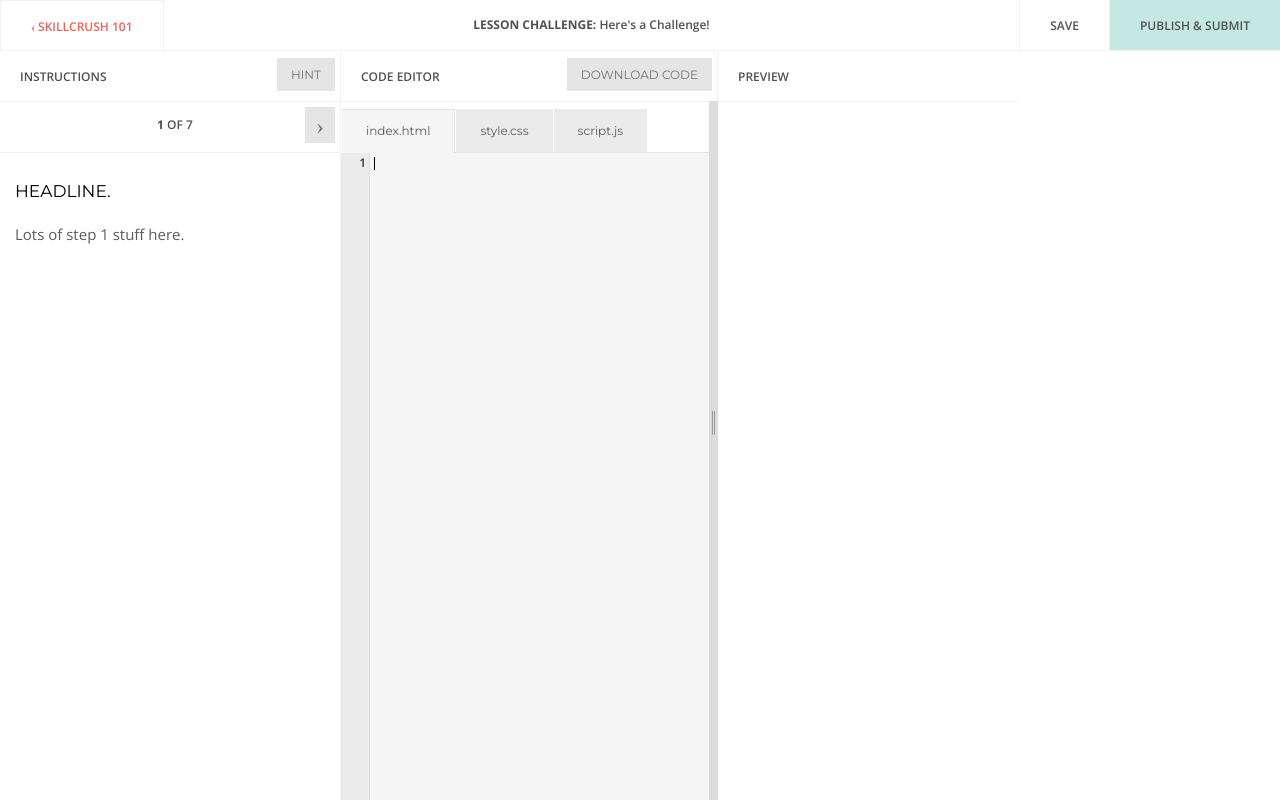
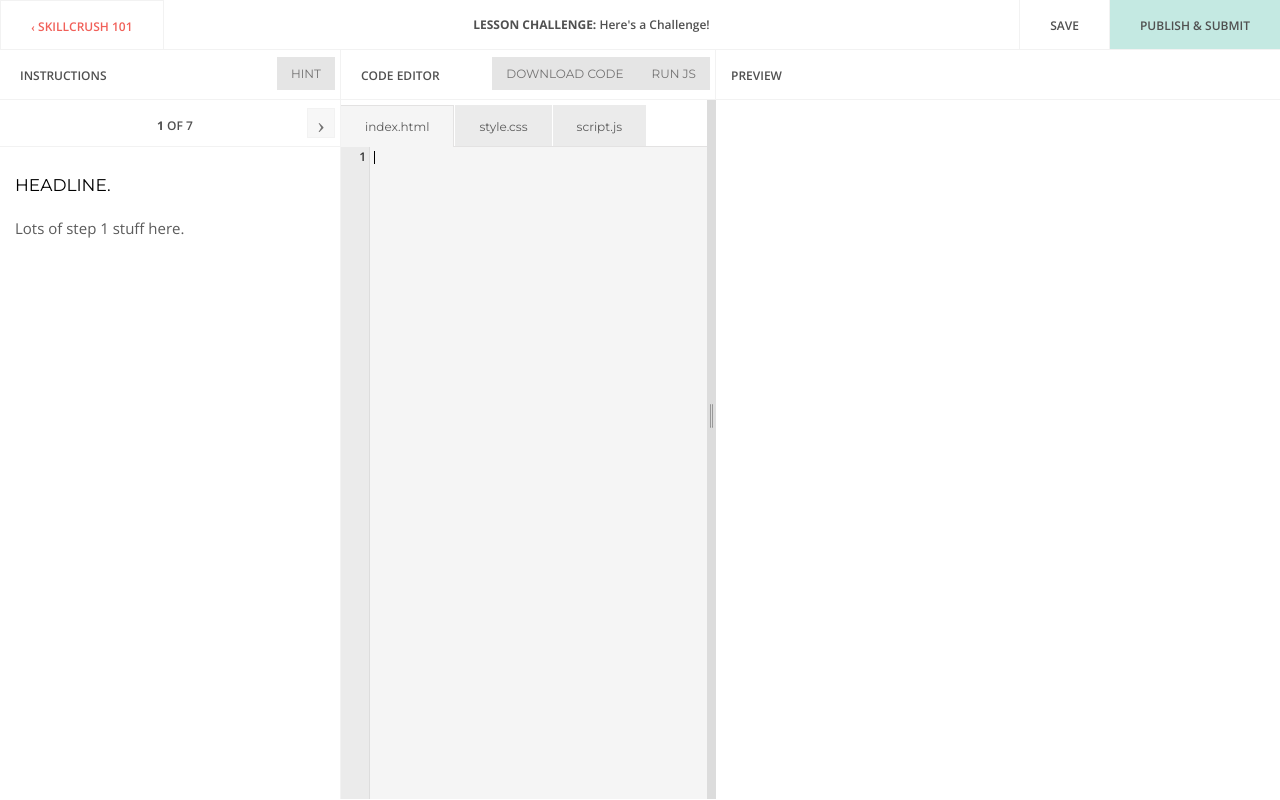
Before and after one commit to emlaser/skillcrush-editor, a plain HTML site: page index.html in a window 1280 px wide. Drawn offline with nearby package versions, Linux system fonts and the light colour scheme.

Commit message:
few fixes, like hide a scroll

```diff
--- a/css/style.css
+++ b/css/style.css
@@ -22,6 +22,9 @@ time, mark, audio, video {
 	font-size: 100%;
 	font: inherit;
 	vertical-align: baseline;
+	-webkit-box-sizing: border-box;
+	-moz-box-sizing: border-box;
+	box-sizing: border-box;
 }
 /* HTML5 display-role reset for older browsers */
 article, aside, details, figcaption, figure,
@@ -57,7 +60,6 @@ table {
 
 body, html {
 	height: 100%;
-	overflow-y: auto;
 }
 .top {
 	height: 50px;
@@ -125,7 +127,8 @@ body, html {
 }
 .project {
 	height: 100%;
-	overflow-y: auto;
+	padding-top: 51px;
+	margin-top: -51px;
 }
 .project .panel-header {
 	text-transform: uppercase;
@@ -133,10 +136,14 @@ body, html {
 	color: #505050;
 	padding: 5px;
 	border-bottom: 1px solid #f2f2f2;
-	height: 40px;
+	height: 50px;
+	position: relative;
+	z-index: 2;
+	white-space: nowrap;
 }
 .project .panel-header h4 {
 	padding: 15px;
+	display: inline-block;
 }
 .project .panel-header #hint {
 
@@ -157,6 +164,8 @@ body, html {
 	border: none;
 	padding: 9px 14px;
 	cursor: pointer;
+	position: relative;
+	z-index: 1;
 }
 .instructions {
 	width: 340px;
@@ -165,23 +174,28 @@ body, html {
 	height: 100%;
 }
 .instructions .content {
-	/*padding: 15px;*/
+	position: relative;
 }
 .instructions .steps-header {
-	height: 40px;
+	height: 47px;
 	border-bottom: 1px solid #f2f2f2;
 	overflow: hidden;
-	padding: 5px 5px 5px 15px;
+	padding: 8px 5px 8px 15px;
+	position: absolute;
+	top: 0;
+	left: 0;
+	right: 0;
 }
 .instructions .steps-header .button {
-	font: 400 24px/100% 'Open Sans';
-	background-color: #e5e5e5;
+	font: 400 24px/28px 'Open Sans';
+	background-color: #f7f7f7;
 	text-transform: uppercase;
 	color: #737272;
-	border: none;
-	padding: 6px 11px;
+	text-align: center;
 	cursor: pointer;
-
+	border: 1px solid #f2f2f2;
+	height: 30px;
+	width: 28px;
 }
 .instructions .steps-header #prev {
 	float: left;
@@ -205,6 +219,9 @@ body, html {
 }
 .instructions .step-content {
     padding: 30px 15px;
+    height: 100%;
+    padding-top: 77px;
+    overflow-y: auto;
 }
 .instructions .step-content h4 {
 	font-family:'montserrat';
@@ -231,33 +248,38 @@ body, html {
 .editor {
 	float: left;
 	width: 40%;
-	min-width: 22%;
+	/*min-width: 22%;*/
+	min-width: 340px;
 	max-width: 78%;
 	height: 100%;
-	/*background-color: blue;*/
 	border-left: 1px solid #f2f2f2;
 	border-right: 1px solid #f2f2f2;
 }
 .editor #tabs {
 	height: 100%;
-	padding-top: 4px;
+	margin-top: -50px;
+	padding-top: 50px !important;
 }
 .editor #tabs form {
 	height: 100%;
+	padding-top: 46px;
 }
 .editor #tabs ul {
-	height: 43px;
+	height: 42px;
+	position: absolute;
+	top: 55px;
+	left: 0;
+	right: 0;
+	z-index: 1;
 }
 .editor #tabs,
 .editor #tabs ul {
-	padding-left: 0;
+	padding: 0;
 }
 .editor #tabs ul li {
 	background: #ebebeb;
 	margin: 0 1px 0 0;
 	border-top: none;
-	/*border-right: 1px solid #ffffff;*/
-	/*border-left: 1px solid #ffffff;*/
 	height: 100%;
 	width: auto;
 	padding: 0;
@@ -266,7 +288,7 @@ body, html {
 	border-bottom: 1px solid #e3e2e2;
 }
 .editor #tabs ul li.ui-state-default:first-child {
-	border-left: 1px solid #ffffff;
+	border-left: 0;
 }
 .editor #tabs ul li.ui-state-active {
 	background: #f5f5f5;
@@ -294,12 +316,9 @@ body, html {
 	background: none;
 	height: 100%;
 }
-/*.editor #tabs .ui-tabs-panel .CodeMirror pre {
-	margin: 8px 0;
-}*/
-/*.editor #tabs .ui-tabs-panel .CodeMirror-cursor {
-	margin: 8px 0;
-}*/
+.editor #tabs .ui-tabs-panel .CodeMirror-scroll {
+	margin-right: 0;
+}
 .editor #tabs .ui-tabs-panel .CodeMirror-gutters {
 	background: #ebebeb;
 }
@@ -308,8 +327,10 @@ body, html {
 	font: 600 12px/100% 'Open Sans';
 }
 .editor .ui-resizable-handle {
-	background: url(../img/editor-resizable-handle.png) no-repeat center 40% #dcdcdc;
-	margin-top: 50px;
+	background: url(../img/editor-resizable-handle.png) no-repeat center 45% #dcdcdc;
+	top: 50px;
+	bottom: 0;
+	height: auto;
 	margin-right: 4px;
 	width: 9px;
 }
@@ -319,8 +340,5 @@ body, html {
 	width: 100%;
 }
 .preview {
-	/*background-color: pink;*/
 	height: 100%;
-	width: auto;
-	float:left;
 }
--- a/index.html
+++ b/index.html
@@ -75,6 +75,7 @@
 		<div class="resizable-wrapper with-instructions">
 			<div class="editor">
 				<header class="panel-header">
+					<button id="run-js">Run JS</button><!-- this button works! -->
 					<button id="download-code">Download Code</button> <!-- doesn't work yet -->
 					<h4>Code Editor</h4>
 				</header>
```
